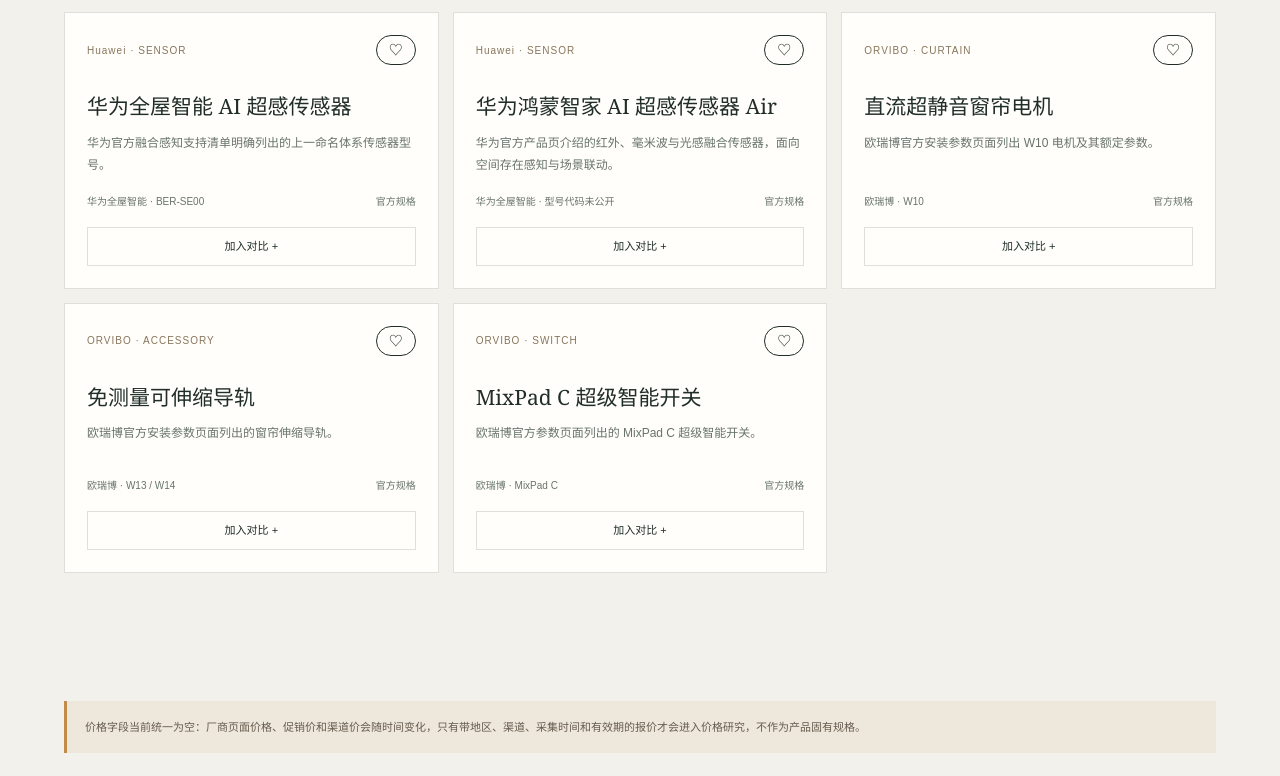
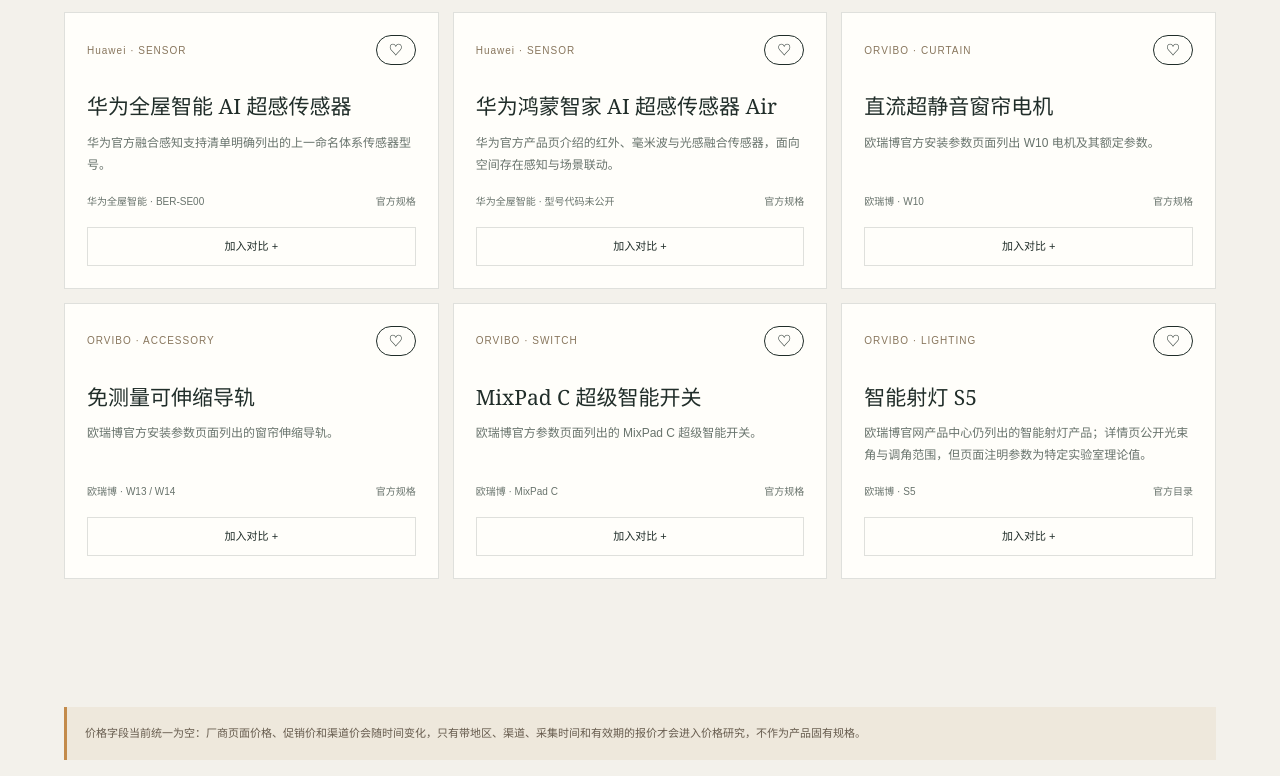
Before and after one commit to yimingwenhua69/yiming-smart-home, a Next.js app: page /products in a window 1280 px wide. Shown: the part 1578-2354 px from the top of the page. Built offline with nearby package versions, Linux system fonts and the light colour scheme.

Commit message:
feat(catalog): add Orvibo S5 with historical lab-data caveats

```diff
--- a/src/data/catalog.ts
+++ b/src/data/catalog.ts
@@ -424,7 +424,8 @@ const productModelSeeds: ProductModelSeed[] = [
   { id: "huawei-ai-sensor-air", slug: "huawei-ai-sensor-air", name: "华为鸿蒙智家 AI 超感传感器 Air", model: null, manufacturerId: "huawei", brandId: "huawei-wholehome", categoryId: "sensor", summary: "华为官方产品页介绍的红外、毫米波与光感融合传感器，面向空间存在感知与场景联动。", protocolIds: [], platformIds: ["harmony-home"], capabilityIds: ["occupancy", "illuminance"], sourceIds: ["huawei-wholehome-cn", "huawei-ai-sensor-air"], evidenceLevel: "official", verificationStatus: "official-specification", lastVerified: "2026-11-26", region: "CN", price: null, image: null, threeDAsset: null, specifications: [{ name: "感知方式", value: "红外、毫米波、光感三感融合", sourceId: "huawei-ai-sensor-air" }, { name: "安装孔径", value: "支持标准 75 mm 孔径内嵌安装（需预埋件并提前预留开孔、布线）", sourceId: "huawei-ai-sensor-air" }, { name: "响应时延宣传值", value: "0.6 秒（华为实验室数据；实际受主机、网络、灯具和联动链路影响）", sourceId: "huawei-ai-sensor-air" }], limitations: ["当前官方产品介绍页未在本轮确认完整产品型号代码。", "感知效果受环境温度、遮挡、人体姿态、吊顶高度和家具遮挡影响。", "官方页面明确响应时延来自实验室，不能作为所有现场的保证值。"] },
   { id: "orvibo-w10", slug: "orvibo-curtain-motor-w10", name: "直流超静音窗帘电机", model: "W10", manufacturerId: "orvibo", brandId: "orvibo", categoryId: "curtain", summary: "欧瑞博官方安装参数页面列出 W10 电机及其额定参数。", protocolIds: ["wifi"], platformIds: [], capabilityIds: ["curtain-position"], sourceIds: ["orvibo-curtain-install"], evidenceLevel: "official", verificationStatus: "official-specification", lastVerified: "2026-11-26", region: "CN", price: null, image: null, threeDAsset: null, specifications: [{ name: "产品规格", value: "40 × 40 × 320 mm", sourceId: "orvibo-curtain-install" }, { name: "额定功率", value: "36 W", sourceId: "orvibo-curtain-install" }, { name: "额定输入", value: "100–240 V~，50/60 Hz", sourceId: "orvibo-curtain-install" }, { name: "额定电流", value: "1.3 A", sourceId: "orvibo-curtain-install" }, { name: "额定扭矩", value: "1.0 N·m", sourceId: "orvibo-curtain-install" }, { name: "额定转速", value: "118 rpm", sourceId: "orvibo-curtain-install" }, { name: "工作温度", value: "−0–50 °C（原文标注）", sourceId: "orvibo-curtain-install" }, { name: "无线频率", value: "Wi-Fi 2.4 GHz", sourceId: "orvibo-curtain-install" }, { name: "质保", value: "二年（官网页面标注）", sourceId: "orvibo-curtain-install" }], limitations: ["以上为厂商页面列示的理论参数，不代表本工作室实测。安装前需核对窗帘重量、轨道长度、供电、行程和控制方案。"] },
   { id: "orvibo-w13-w14", slug: "orvibo-curtain-track-w13-w14", name: "免测量可伸缩导轨", model: "W13 / W14", manufacturerId: "orvibo", brandId: "orvibo", categoryId: "accessory", summary: "欧瑞博官方安装参数页面列出的窗帘伸缩导轨。", protocolIds: [], platformIds: [], capabilityIds: [], sourceIds: ["orvibo-curtain-install"], evidenceLevel: "official", verificationStatus: "official-specification", lastVerified: "2026-11-26", region: "CN", price: null, image: null, threeDAsset: null, specifications: [{ name: "可调长度", value: "W13：1.7–3 m；W14：2.2–4 m", sourceId: "orvibo-curtain-install" }, { name: "负载", value: "20 kg，单边 10 kg", sourceId: "orvibo-curtain-install" }, { name: "轨道壁厚", value: "1.3 mm", sourceId: "orvibo-curtain-install" }, { name: "导轨宽度", value: "63.2 mm", sourceId: "orvibo-curtain-install" }], limitations: ["厂商页面理论参数；适配电机、安装跨度和窗帘类型需现场复核。"] },
-  { id: "orvibo-mixpad-c", slug: "orvibo-mixpad-c", name: "MixPad C 超级智能开关", model: "MixPad C", manufacturerId: "orvibo", brandId: "orvibo", categoryId: "switch", summary: "欧瑞博官方参数页面列出的 MixPad C 超级智能开关。", protocolIds: ["wifi"], platformIds: [], capabilityIds: ["on-off", "scene"], sourceIds: ["orvibo-curtain-install"], evidenceLevel: "official", verificationStatus: "official-specification", lastVerified: "2026-11-26", region: "CN", price: null, image: null, threeDAsset: null, specifications: [{ name: "处理器", value: "四核心 ARM Cortex-A35", sourceId: "orvibo-curtain-install" }, { name: "显示屏", value: "4 英寸，480 × 480", sourceId: "orvibo-curtain-install" }, { name: "供电", value: "220 V 零火线供电", sourceId: "orvibo-curtain-install" }, { name: "无线", value: "Wi-Fi、蓝牙（页面未明确蓝牙版本）", sourceId: "orvibo-curtain-install" }], limitations: ["官网页面未列明无线协议版本、开放 API、Matter 认证及跨平台兼容情况；不得自行推断。"] }
+  { id: "orvibo-mixpad-c", slug: "orvibo-mixpad-c", name: "MixPad C 超级智能开关", model: "MixPad C", manufacturerId: "orvibo", brandId: "orvibo", categoryId: "switch", summary: "欧瑞博官方参数页面列出的 MixPad C 超级智能开关。", protocolIds: ["wifi"], platformIds: [], capabilityIds: ["on-off", "scene"], sourceIds: ["orvibo-curtain-install"], evidenceLevel: "official", verificationStatus: "official-specification", lastVerified: "2026-11-26", region: "CN", price: null, image: null, threeDAsset: null, specifications: [{ name: "处理器", value: "四核心 ARM Cortex-A35", sourceId: "orvibo-curtain-install" }, { name: "显示屏", value: "4 英寸，480 × 480", sourceId: "orvibo-curtain-install" }, { name: "供电", value: "220 V 零火线供电", sourceId: "orvibo-curtain-install" }, { name: "无线", value: "Wi-Fi、蓝牙（页面未明确蓝牙版本）", sourceId: "orvibo-curtain-install" }], limitations: ["官网页面未列明无线协议版本、开放 API、Matter 认证及跨平台兼容情况；不得自行推断。"] },
+  { id: "orvibo-s5", slug: "orvibo-smart-spotlight-s5", name: "智能射灯 S5", model: "S5", manufacturerId: "orvibo", brandId: "orvibo", categoryId: "lighting", summary: "欧瑞博官网产品中心仍列出的智能射灯产品；详情页公开光束角与调角范围，但页面注明参数为特定实验室理论值。", protocolIds: [], platformIds: [], capabilityIds: ["brightness", "color-temperature"], sourceIds: ["orvibo-catalog-cn", "orvibo-s5"], evidenceLevel: "official", verificationStatus: "needs-model-verification", lastVerified: "2026-11-26", region: "CN", price: null, image: null, threeDAsset: null, specifications: [{ name: "光束角", value: "24° / 36°（官网产品介绍）", sourceId: "orvibo-s5" }, { name: "调角范围", value: "0°、5°、10°、15°、20°、25° 档位", sourceId: "orvibo-s5" }, { name: "调光技术", value: "官网宣传 Mix-Light 万分级调光技术；未提供本条目可核验的量化曲线", sourceId: "orvibo-s5" }], limitations: ["官网详情页版权页脚为 2014–2023，且声明数据为欧瑞博内部实验室特定环境下的理论值。", "产品中心当前仍列出 S5，但本轮未核实当前销售 SKU、光源规格、色温、显色、功率、调光协议、IES/LDT 文件或灯具版本。", "产品页中的图片和视频被厂商明确标注为示意，本站不复用其素材。"] }
 ];
 
 export const products: Product[] = productModelSeeds.map((seed) => ({
```
